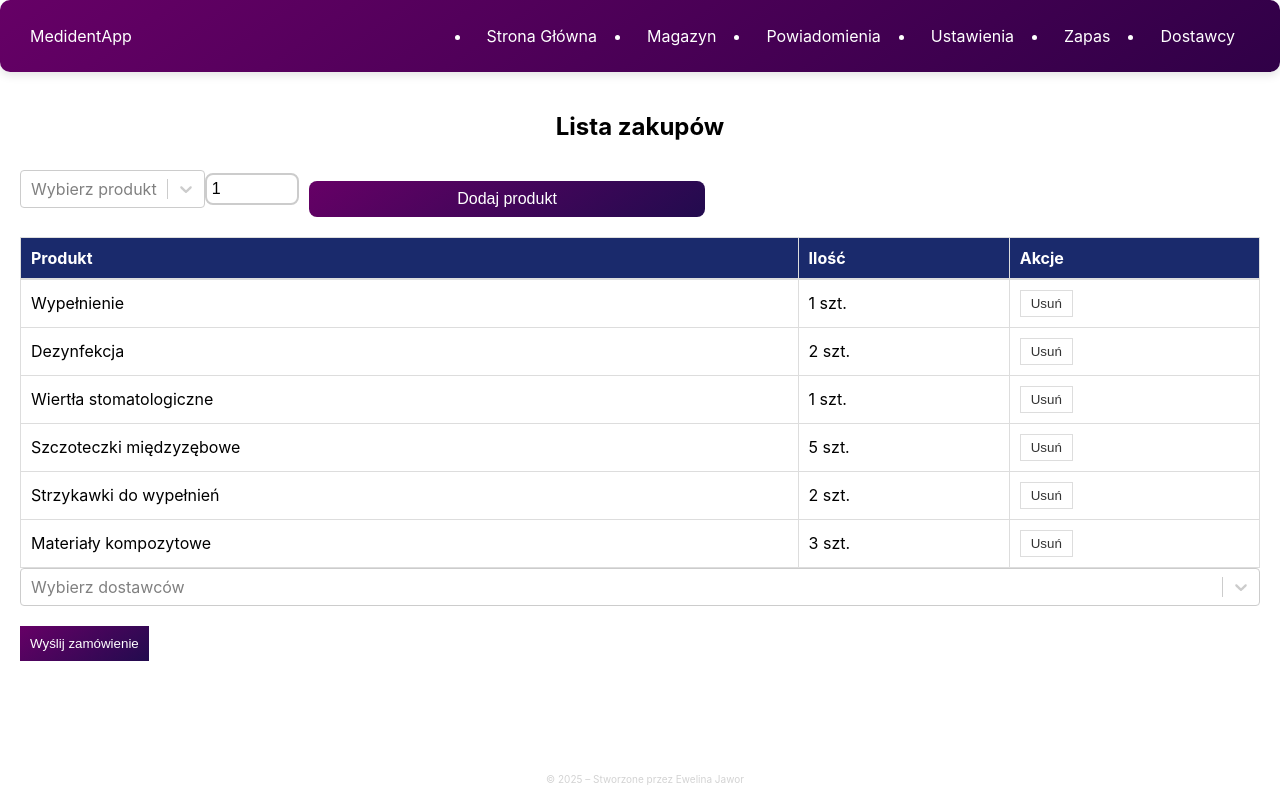
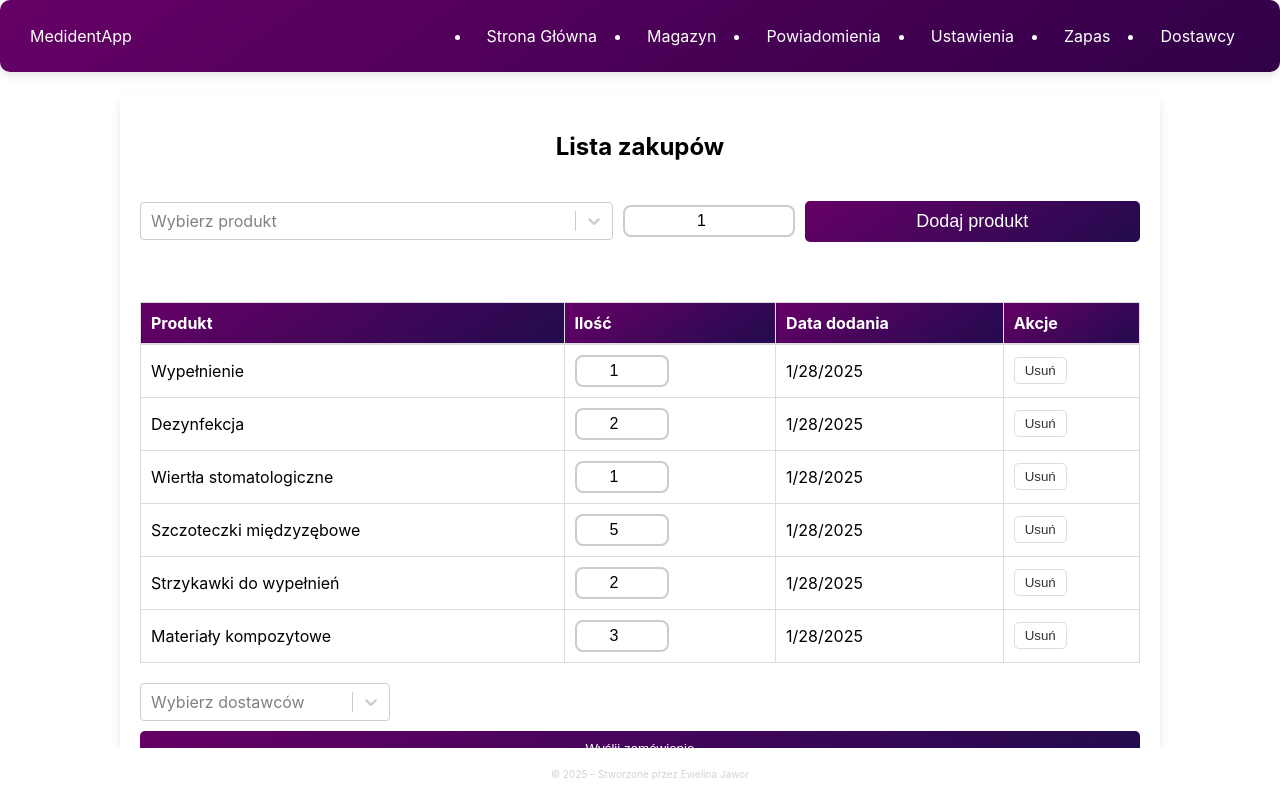
Before and after one commit to ewelinajawor/medident-app, a React (Create React App) app: page /shopping-list in a window 1280 px wide. Shown: the top 798 px of the page. Built offline with nearby package versions, Linux system fonts and the light colour scheme.

Commit message:
Poprawki w aplikacji

```diff
--- a/src/App.js
+++ b/src/App.js
@@ -7,11 +7,18 @@ import Notifications from "./components/Notifications";
 import Settings from "./components/Settings";
 import ShoppingList from "./components/ShoppingList";
 import Orders from "./components/Orders";
-import Suppliers from "./components/Suppliers"; // Import nowego komponentu
+import Suppliers from "./components/Suppliers";
 import Footer from "./components/Footer";
 
 function App() {
   const [username] = useState("Janek");
+
+  // Lista dostawców zdefiniowana w App.js
+  const [suppliers, setSuppliers] = useState([
+    { id: 1, name: "Koldental", email: "info@koldental.com.pl", phone: "+48 225146200", nip: "5241001593" },
+    { id: 2, name: "Meditrans", email: "e-sklep@meditrans.pl", phone: "+48 413067122", nip: "6572896029" },
+    { id: 3, name: "Marrodent", email: "marek.fajkis@marrodent.pl", phone: "+33 8152013", nip: "9372343899" },
+  ]);
 
   return (
     <Router>
@@ -22,9 +29,9 @@ function App() {
           <Route path="/inventory" element={<Inventory />} />
           <Route path="/notifications" element={<Notifications />} />
           <Route path="/settings" element={<Settings />} />
-          <Route path="/shopping-list" element={<ShoppingList />} />
+          <Route path="/shopping-list" element={<ShoppingList suppliers={suppliers} />} /> {/* Przekazywanie dostawców do ShoppingList */}
           <Route path="/orders" element={<Orders />} />
-          <Route path="/suppliers" element={<Suppliers />} /> {/* Nowa ścieżka */}
+          <Route path="/suppliers" element={<Suppliers suppliers={suppliers} setSuppliers={setSuppliers} />} /> {/* Przekazywanie dostawców do Suppliers */}
         </Routes>
       </div>
       <Footer />
--- a/src/components/ShoppingList.css
+++ b/src/components/ShoppingList.css
@@ -1,112 +1,133 @@
 /* Kontener główny listy zakupów */
 .shopping-list-container {
+  max-width: 1000px;
+  margin: 20px auto;
   padding: 20px;
+  background: white;
+  border-radius: 10px;
+  box-shadow: 0 4px 8px rgba(0, 0, 0, 0.1);
+  display: flex;
+  flex-direction: column;
+  min-height: 100vh;
 }
 
+/* Nagłówek */
 h2 {
+  text-align: center;
+  margin-bottom: 20px;
   font-size: 24px;
-  margin-bottom: 20px;
-  text-align: center;
-}
-
-/* Wybór listy zakupów */
-.select-list {
-  margin-bottom: 20px;
 }
 
 /* Formularz dodawania produktu */
 .product-form {
   display: flex;
-  justify-content: space-between;
+  gap: 10px;
   align-items: center;
   margin-bottom: 20px;
 }
 
-.select-product,
-.quantity-input,
-.add-product-btn {
-  margin-bottom: 0; /* Usunięcie marginesów poniżej, aby wyrównać je do poziomu nagłówków */
-}
-
 .select-product {
-  width: 32%; /* Ustawienie szerokości na równą proporcję */
-  height: 36px; /* Zwiększenie wysokości dla wyrównania */
+  flex: 3;
 }
 
 .quantity-input {
-  width: 32%; /* Ustawienie szerokości na równą proporcję */
-  height: 36px; /* Zwiększenie wysokości dla wyrównania */
+  flex: 1;
+  text-align: center;
 }
 
-/* Przycisk dodawania produktu */
 .add-product-btn {
-  padding: 8px 10px; /* Zmniejszenie przycisku */
+  flex: 2;
+  padding: 10px;
   background: linear-gradient(145deg, #660066, #220b4e);
   color: white;
   border: none;
   cursor: pointer;
-  transition: background-color 0.3s ease, transform 0.3s ease;
-  width: 32%; /* Ustawienie szerokości na równą proporcję */
-  margin-left: 10px;
-  height: 36px; /* Zwiększenie wysokości dla wyrównania */
-  font-size: 16px; /* Zwiększenie tekstu, aby pasowało */
-  display: flex; /* Używamy flexa, żeby ikona i tekst były obok siebie */
-  align-items: center; /* Wyrównanie ikony z tekstem */
-  justify-content: center; /* Wyrównanie elementów na środku */
+  border-radius: 5px;
+  transition: background 0.3s ease, transform 0.3s ease;
+  display: flex;
+  align-items: center;
+  justify-content: center;
 }
 
 .add-product-btn:hover {
-  background: linear-gradient(145deg, #004747, #220066);
+  background: linear-gradient(145deg, #004747, #220b4e);
   transform: scale(1.05);
 }
 
-/* Tabela produktów w liście zakupów */
-table.shopping-list {
+/* Tabela z produktami */
+.shopping-list {
   width: 100%;
   border-collapse: collapse;
   margin-top: 20px;
 }
 
-table.shopping-list th, table.shopping-list td {
+.shopping-list th,
+.shopping-list td {
   padding: 10px;
   text-align: left;
 }
 
-table.shopping-list th {
-  background-color: linear-gradient(145deg, #660066, #220b4e);
-  font-weight: bold;
+.shopping-list th {
+  background: linear-gradient(145deg, #660066, #220b4e);
   color: white;
   border-bottom: 2px solid #ddd;
 }
 
-table.shopping-list td {
+.shopping-list td {
   border-bottom: 1px solid #ddd;
 }
 
-/* Przycisk usunięcia produktu */
+.quantity-edit {
+  width: 60px;
+  text-align: center;
+}
+
+/* Przycisk usuwania produktu */
 .remove-btn {
-  background-color: transparent;
+  padding: 5px 10px;
+  border: 1px solid #ddd;
+  background: transparent;
   color: #333;
-  border: 1px solid #ddd;
-  padding: 5px 10px;
   cursor: pointer;
+  border-radius: 5px;
+  transition: background 0.3s ease;
 }
 
 .remove-btn:hover {
-  background-color: #f0f0f0;
+  background: #f0f0f0;
 }
 
-/* Przycisk wysyłania zamówienia */
+/* Sekcja akcji - wybór dostawców oraz wysłanie zamówienia */
+.provider-form {
+  margin-top: 20px;
+}
+
+.select-provider {
+  width: 250px;
+}
+
 .send-order-btn {
-  padding: 10px;
+  padding: 10px 20px;
   background: linear-gradient(145deg, #660066, #220b4e);
   color: white;
   border: none;
   cursor: pointer;
-  margin-top: 20px; /* Dodany margines na górze, aby oddzielić od tabeli */
+  border-radius: 5px;
+  transition: background 0.3s ease, transform 0.3s ease;
+  margin-top: 10px;
+  display: block;
+  width: 100%;
 }
 
 .send-order-btn:hover {
-  background: linear-gradient(145deg, #004747, #220066);
+  background: linear-gradient(145deg, #004747, #220b4e);
   transform: scale(1.05);
 }
+
+/* Stopka – przykładowa, aby nie zasłaniała przycisków */
+.footer {
+  margin-top: auto;
+  padding: 10px;
+  text-align: center;
+  background: #fff;
+}
--- a/src/components/ShoppingList.js
+++ b/src/components/ShoppingList.js
@@ -1,20 +1,42 @@
-import React, { useState } from "react";
+import React, { useState, useEffect } from "react";
 import Select from "react-select";
+import Suppliers from "./Suppliers"; // Importowanie komponentu dostawców
 import "./ShoppingList.css";
 
 const ShoppingList = () => {
   const [products, setProducts] = useState([
-    { name: "Wypełnienie", quantity: 1 },
-    { name: "Dezynfekcja", quantity: 2 },
-    { name: "Wiertła stomatologiczne", quantity: 1 },
-    { name: "Szczoteczki międzyzębowe", quantity: 5 },
-    { name: "Strzykawki do wypełnień", quantity: 2 },
-    { name: "Materiały kompozytowe", quantity: 3 },
+    { name: "Wypełnienie", quantity: 1, dateAdded: new Date().toLocaleDateString() },
+    { name: "Dezynfekcja", quantity: 2, dateAdded: new Date().toLocaleDateString() },
+    { name: "Wiertła stomatologiczne", quantity: 1, dateAdded: new Date().toLocaleDateString() },
+    { name: "Szczoteczki międzyzębowe", quantity: 5, dateAdded: new Date().toLocaleDateString() },
+    { name: "Strzykawki do wypełnień", quantity: 2, dateAdded: new Date().toLocaleDateString() },
+    { name: "Materiały kompozytowe", quantity: 3, dateAdded: new Date().toLocaleDateString() },
   ]);
 
   const [productToAdd, setProductToAdd] = useState(null);
   const [quantityToAdd, setQuantityToAdd] = useState(1);
-  const [selectedProviders, setSelectedProviders] = useState([]); // Tablica dostawców
+  const [selectedProviders, setSelectedProviders] = useState([]);
+  const [suppliers, setSuppliers] = useState([]);
+
+  useEffect(() => {
+    // Zakładając, że Supplier.js będzie przekazywać dane dostawców przez props onSuppliersLoaded
+    const fetchSuppliers = async () => {
+      const supplierData = await fetchSuppliersFromAPI();
+      setSuppliers(supplierData);
+    };
+
+    fetchSuppliers();
+  }, []);
+
+  // Funkcja do pobierania danych dostawców z pliku Suppliers.js
+  const fetchSuppliersFromAPI = () => {
+    // Tu symulujemy pobieranie danych. Możesz to zmienić na fetch z prawdziwego API.
+    return [
+      { value: "Koldental", label: "Koldental" },
+      { value: "Meditrans", label: "Meditrans" },
+      { value: "Marrodent", label: "Marrodent" },
+    ];
+  };
 
   const productOptions = [
     { value: "Wypełnienie", label: "Wypełnienie" },
@@ -25,18 +47,12 @@ const ShoppingList = () => {
     { value: "Materiały kompozytowe", label: "Materiały kompozytowe" },
   ];
 
-  const providerOptions = [
-    { value: "Dostawca 1", label: "Dostawca 1" },
-    { value: "Dostawca 2", label: "Dostawca 2" },
-    { value: "Dostawca 3", label: "Dostawca 3" },
-  ];
-
   const handleSelectProduct = (selectedOption) => {
     setProductToAdd(selectedOption);
   };
 
   const handleSelectProviders = (selectedOptions) => {
-    setSelectedProviders(selectedOptions || []); // Obsługuje wiele dostawców
+    setSelectedProviders(selectedOptions || []);
   };
 
   const handleAddProduct = () => {
@@ -48,11 +64,12 @@ const ShoppingList = () => {
       if (existingProductIndex !== -1) {
         const updatedProducts = [...products];
         updatedProducts[existingProductIndex].quantity += quantityToAdd;
+        updatedProducts[existingProductIndex].dateAdded = new Date().toLocaleDateString();
         setProducts(updatedProducts);
       } else {
         setProducts([
           ...products,
-          { name: productToAdd.label, quantity: quantityToAdd },
+          { name: productToAdd.label, quantity: quantityToAdd, dateAdded: new Date().toLocaleDateString() },
         ]);
       }
 
@@ -60,6 +77,16 @@ const ShoppingList = () => {
       setQuantityToAdd(1);
     } else {
       alert("Wybierz produkt i wprowadź poprawną ilość.");
+    }
+  };
+
+  const handleQuantityChange = (index, newQuantity) => {
+    if (newQuantity >= 1) {
+      setProducts((prevProducts) =>
+        prevProducts.map((product, i) =>
+          i === index ? { ...product, quantity: newQuantity } : product
+        )
+      );
     }
   };
 
@@ -74,9 +101,7 @@ const ShoppingList = () => {
       alert("Wybierz co najmniej jednego dostawcę przed wysłaniem zamówienia!");
       return;
     }
-
-    // Listowanie wybranych dostawców
-    const providersList = selectedProviders.map(provider => provider.label).join(", ");
+    const providersList = selectedProviders.map((provider) => provider.label).join(", ");
     alert(`Zamówienie zostało wysłane do: ${providersList}`);
   };
 
@@ -84,12 +109,14 @@ const ShoppingList = () => {
     <div className="shopping-list-container">
       <h2>Lista zakupów</h2>
 
+      {/* Formularz dodawania produktu */}
       <div className="product-form">
         <Select
           options={productOptions}
           onChange={handleSelectProduct}
           value={productToAdd}
           placeholder="Wybierz produkt"
+          className="select-product"
         />
         <input
           type="number"
@@ -97,17 +124,20 @@ const ShoppingList = () => {
           value={quantityToAdd}
           onChange={(e) => setQuantityToAdd(Math.max(1, parseInt(e.target.value)))}
           placeholder="Ilość"
+          className="quantity-input"
         />
         <button className="add-product-btn" onClick={handleAddProduct}>
           Dodaj produkt
         </button>
       </div>
 
+      {/* Tabela z produktami */}
       <table className="shopping-list">
         <thead>
           <tr>
             <th>Produkt</th>
             <th>Ilość</th>
+            <th>Data dodania</th>
             <th>Akcje</th>
           </tr>
         </thead>
@@ -115,12 +145,18 @@ const ShoppingList = () => {
           {products.map((product, index) => (
             <tr key={index} className="product-item">
               <td>{product.name}</td>
-              <td>{product.quantity} szt.</td>
               <td>
-                <button
-                  className="remove-btn"
-                  onClick={() => handleRemoveProduct(index)}
-                >
+                <input
+                  type="number"
+                  min="1"
+                  value={product.quantity}
+                  onChange={(e) => handleQuantityChange(index, parseInt(e.target.value))}
+                  className="quantity-edit"
+                />
+              </td>
+              <td>{product.dateAdded}</td>
+              <td>
+                <button className="remove-btn" onClick={() => handleRemoveProduct(index)}>
                   Usuń
                 </button>
               </td>
@@ -129,20 +165,33 @@ const ShoppingList = () => {
         </tbody>
       </table>
 
-      <div className="provider-selection">
+      {/* Sekcja z wyborem dostawców */}
+      <div className="provider-form">
         <Select
-          options={providerOptions}
+          isMulti
+          options={suppliers}
           onChange={handleSelectProviders}
           value={selectedProviders}
-          isMulti // Włączenie wielokrotnego wyboru
           placeholder="Wybierz dostawców"
+          className="select-provider"
         />
       </div>
 
-      <div className="action-buttons">
-        <button className="send-order-btn" onClick={handleSendOrder}>
-          Wyślij zamówienie
-        </button>
+      {/* Przycisk wysyłania zamówienia */}
+      <button className="send-order-btn" onClick={handleSendOrder}>
+        Wyślij zamówienie
+      </button>
+
+      {/* Podgląd listy zakupów */}
+      <div className="order-summary">
+        <h3>Podsumowanie zamówienia</h3>
+        <ul>
+          {products.map((product, index) => (
+            <li key={index}>
+              {product.name} - {product.quantity} szt. (Dodano: {product.dateAdded})
+            </li>
+          ))}
+        </ul>
       </div>
     </div>
   );
--- a/src/components/Suppliers.js
+++ b/src/components/Suppliers.js
@@ -1,7 +1,7 @@
 import React, { useState, useEffect } from "react";
 import "./Suppliers.css"; // Stylizacja tabeli dostawców
 
-const Suppliers = () => {
+const Suppliers = ({ onSuppliersLoaded }) => {
   const [suppliers, setSuppliers] = useState([]);
   const [newSupplier, setNewSupplier] = useState({
     name: "",
@@ -13,12 +13,14 @@ const Suppliers = () => {
 
   useEffect(() => {
     // Dodane firmy dostawcze
-    setSuppliers([
+    const initialSuppliers = [
       { id: 1, name: "Koldental", email: "info@koldental.com.pl", phone: "+48 225146200", nip: "5241001593" },
       { id: 2, name: "Meditrans", email: "e-sklep@meditrans.pl", phone: "+48 413067122", nip: "6572896029" },
       { id: 3, name: "Marrodent", email: "marek.fajkis@marrodent.pl", phone: "+33 8152013", nip: "9372343899" },
-    ]);
-  }, []);
+    ];
+    setSuppliers(initialSuppliers);
+    onSuppliersLoaded(initialSuppliers);  // Przekazujemy dane dostawców do rodzica
+  }, [onSuppliersLoaded]);
 
   // Obsługa zmiany w formularzu
   const handleInputChange = (e) => {
@@ -31,7 +33,10 @@ const Suppliers = () => {
       alert("Wypełnij wszystkie pola!");
       return;
     }
-    setSuppliers([...suppliers, { id: suppliers.length + 1, ...newSupplier }]);
+    const newSupplierData = { id: suppliers.length + 1, ...newSupplier };
+    const updatedSuppliers = [...suppliers, newSupplierData];
+    setSuppliers(updatedSuppliers);
+    onSuppliersLoaded(updatedSuppliers);  // Aktualizujemy dane u rodzica
     setNewSupplier({ name: "", email: "", phone: "", nip: "" }); // Reset formularza
     setShowForm(false); // Zamknięcie formularza
   };
@@ -45,10 +50,34 @@ const Suppliers = () => {
 
       {showForm && (
         <div className="supplier-form">
-          <input type="text" name="name" placeholder="Nazwa" value={newSupplier.name} onChange={handleInputChange} />
-          <input type="email" name="email" placeholder="Email" value={newSupplier.email} onChange={handleInputChange} />
-          <input type="text" name="phone" placeholder="Telefon" value={newSupplier.phone} onChange={handleInputChange} />
-          <input type="text" name="nip" placeholder="NIP" value={newSupplier.nip} onChange={handleInputChange} />
+          <input
+            type="text"
+            name="name"
+            placeholder="Nazwa"
+            value={newSupplier.name}
+            onChange={handleInputChange}
+          />
+          <input
+            type="email"
+            name="email"
+            placeholder="Email"
+            value={newSupplier.email}
+            onChange={handleInputChange}
+          />
+          <input
+            type="text"
+            name="phone"
+            placeholder="Telefon"
+            value={newSupplier.phone}
+            onChange={handleInputChange}
+          />
+          <input
+            type="text"
+            name="nip"
+            placeholder="NIP"
+            value={newSupplier.nip}
+            onChange={handleInputChange}
+          />
           <button onClick={addSupplier}>Dodaj</button>
         </div>
       )}
```
